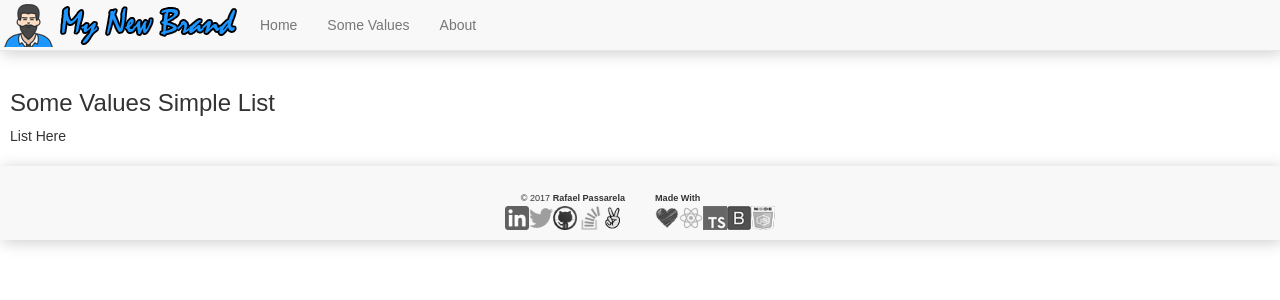
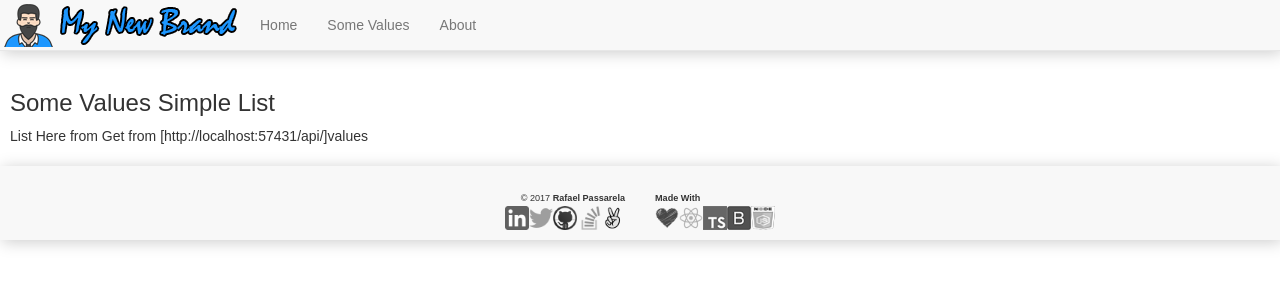
Before and after one commit to rafaelpassarela/empty_project_mysql_migrations, a React (Create React App) app in the folder frontend-react-web/: page /values in a window 1280 px wide. Shown: the top 300 px of the page. Built offline with nearby package versions, Linux system fonts and the light colour scheme.

Commit message:
Start Api Client

```diff
--- /dev/null
+++ b/frontend-react-web/src/client-api/api-base.tsx
@@ -0,0 +1,24 @@
+import { ApiConfig } from './api-config';
+// import { Values } from './api-models';
+
+// interface IApi<T>{
+// 	getPath() : string;
+// }
+
+class ApiBase<T> { //implements IApi<Values>{
+
+    constructor() {
+
+    }
+
+    protected getPath() : string {
+    	return 'base';
+    }
+
+    public get() : string{
+    	return 'Get from [' + ApiConfig.URL + ']' + this.getPath();
+    }
+
+}
+
+export default ApiBase;
--- /dev/null
+++ b/frontend-react-web/src/client-api/api-config.tsx
@@ -0,0 +1,8 @@
+const DEV_URL = 'http://localhost:57431';
+const PROD_URL= 'http://mrrafael.ca:1234';
+const BASE_API = '/api/'
+
+export const ApiConfig = {
+	BasePath: BASE_API,
+	URL: ((!process.env.NODE_ENV || process.env.NODE_ENV === 'development') ? DEV_URL : PROD_URL) + BASE_API
+}
--- /dev/null
+++ b/frontend-react-web/src/client-api/api-models.tsx
@@ -0,0 +1,4 @@
+export class Values {
+	id: number;
+	name: string;
+}
--- /dev/null
+++ b/frontend-react-web/src/client-api/api-values-proxy.tsx
@@ -0,0 +1,14 @@
+import ApiBase from './api-base';
+import { Values } from './api-models';
+
+class ApiValuesProxy extends ApiBase<Values> {
+
+    protected getPath() : string {
+    	return 'values';
+    }
+
+}
+
+const ApiValues = new ApiValuesProxy();
+
+export default ApiValues;
--- /dev/null
+++ b/frontend-react-web/src/client-api/api.tsx
@@ -0,0 +1,13 @@
+import ApiValues from './api-values-proxy';
+
+class ApiHelper {
+
+	public Values() {
+		return ApiValues;
+	}
+
+}
+
+const Api = new ApiHelper();
+
+export default Api;
--- a/frontend-react-web/src/pages/values.page.component.tsx
+++ b/frontend-react-web/src/pages/values.page.component.tsx
@@ -1,6 +1,8 @@
 import * as React from 'react';
 import BaseViewComponent from '../components/base.view.component';
 import { Row, Col } from 'react-bootstrap';
+
+import Api from '../client-api/api';
 
 import '../inc/App.css';
 
@@ -8,8 +10,6 @@ class ValuesPage extends BaseViewComponent {
 
 	constructor(props: any) {
 		super(props);
-
-
 	}
 
 	componentDidMount() {
@@ -22,11 +22,13 @@ class ValuesPage extends BaseViewComponent {
 
 	render() {
 
+		let url = Api.Values().get();
+
 		return (
 			<div>
 				<Row><Col md={6}>
 					<h3>Some Values Simple List</h3>
-					List Here
+					List Here from {url}
 				</Col></Row>
 			</div>
 		);
```
Also changed, not shown: 1 other file (tests, documents, lock files or other folders).
